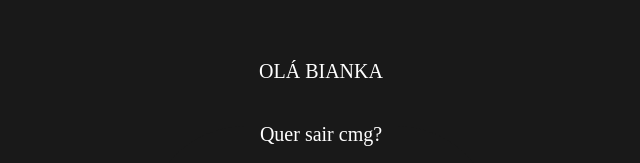
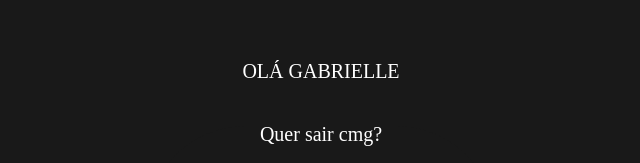
Before and after one commit to DaviAScosta/Clique-ai-colega, a plain HTML site: page index.html in a window 1280 px wide. Shown: the part 157-320 px from the top of the page, 319-959 px from the left. Drawn offline with Linux system fonts and the light colour scheme.

Commit message:
Update index.html

```diff
--- a/index.html
+++ b/index.html
@@ -5,7 +5,7 @@
 </head>
 <body>
     <div class="box">
-        <div><p>OLÁ BIANKA</p></div>
+        <div><p>OLÁ GABRIELLE</p></div>
         <p>Quer sair cmg?</p>
         <img src="foto.jpg">
         <p class="letra">Clique para responder :D</p>
```
